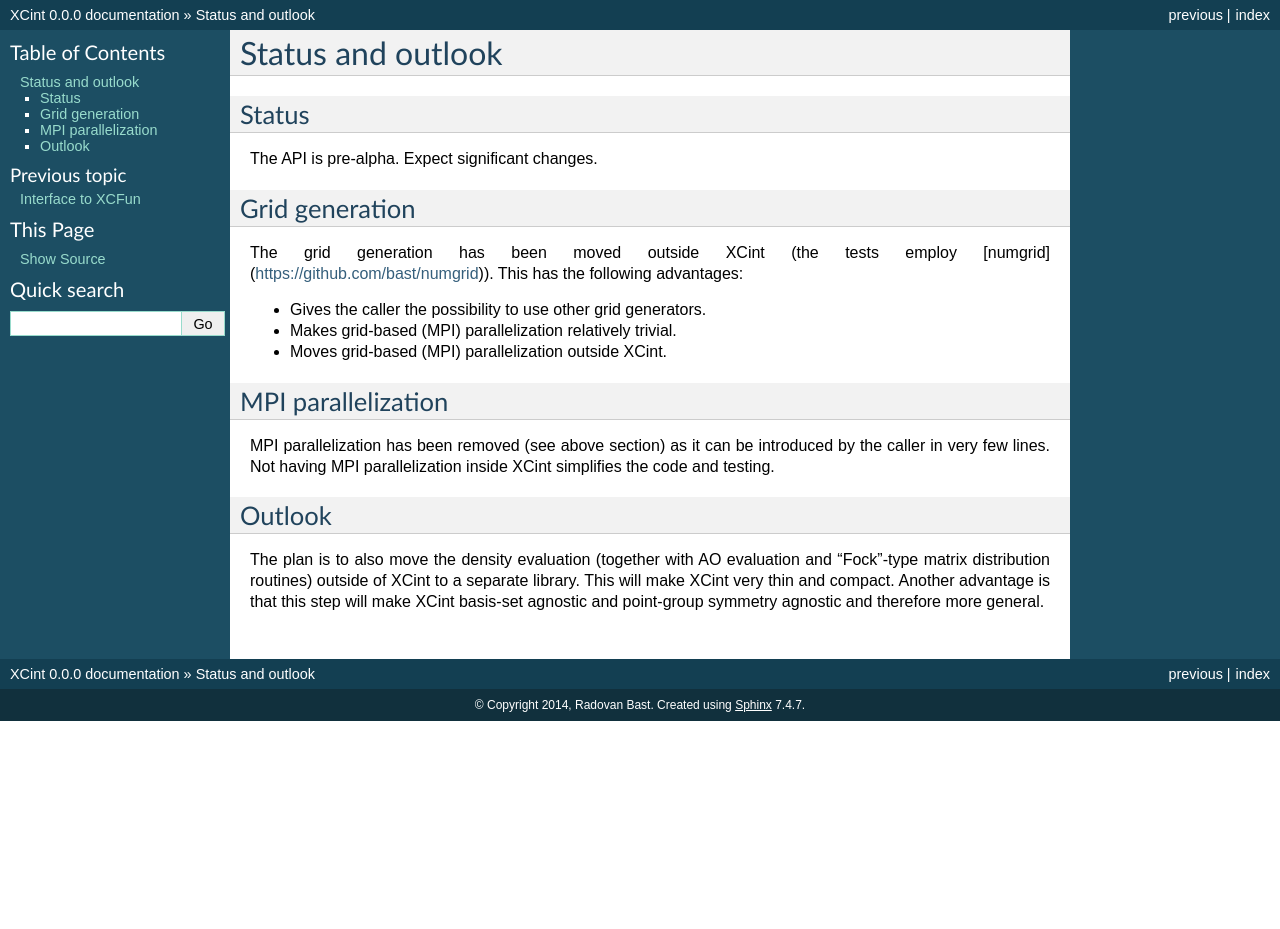
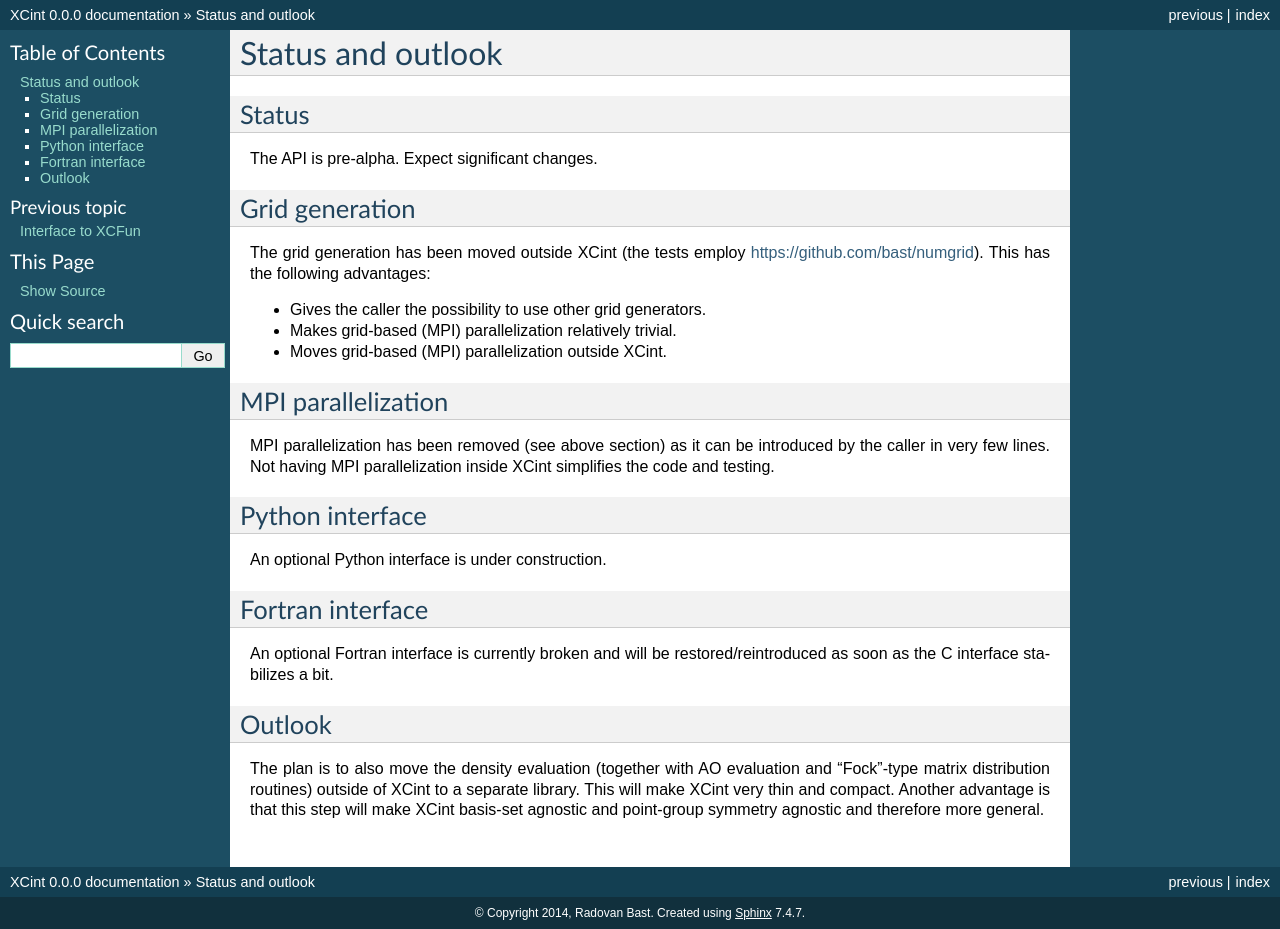
Before and after one commit to dftlibs/xcint, a Sphinx documentation site: the page built from doc/status.rst, in a window 1280 px wide. Built offline with Sphinx 7.4.7, drawn with Linux system fonts in a browser that asks for light colours; before the commit the page ends 900 px from its top, so only the background shows below that.

Commit message:
cleanup in doc

```diff
--- a/doc/status.rst
+++ b/doc/status.rst
@@ -14,7 +14,7 @@ Grid generation
 ---------------
 
 The grid generation has been moved outside XCint
-(the tests employ [numgrid](https://github.com/bast/numgrid)).
+(the tests employ https://github.com/bast/numgrid).
 This has the following advantages:
 
 - Gives the caller the possibility to use other grid generators.
@@ -30,6 +30,19 @@ introduced by the caller in very few lines.  Not having MPI parallelization
 inside XCint simplifies the code and testing.
 
 
+Python interface
+----------------
+
+An optional Python interface is under construction.
+
+
+Fortran interface
+-----------------
+
+An optional Fortran interface is currently broken and will be restored/reintroduced
+as soon as the C interface stabilizes a bit.
+
+
 Outlook
 -------
 
```
